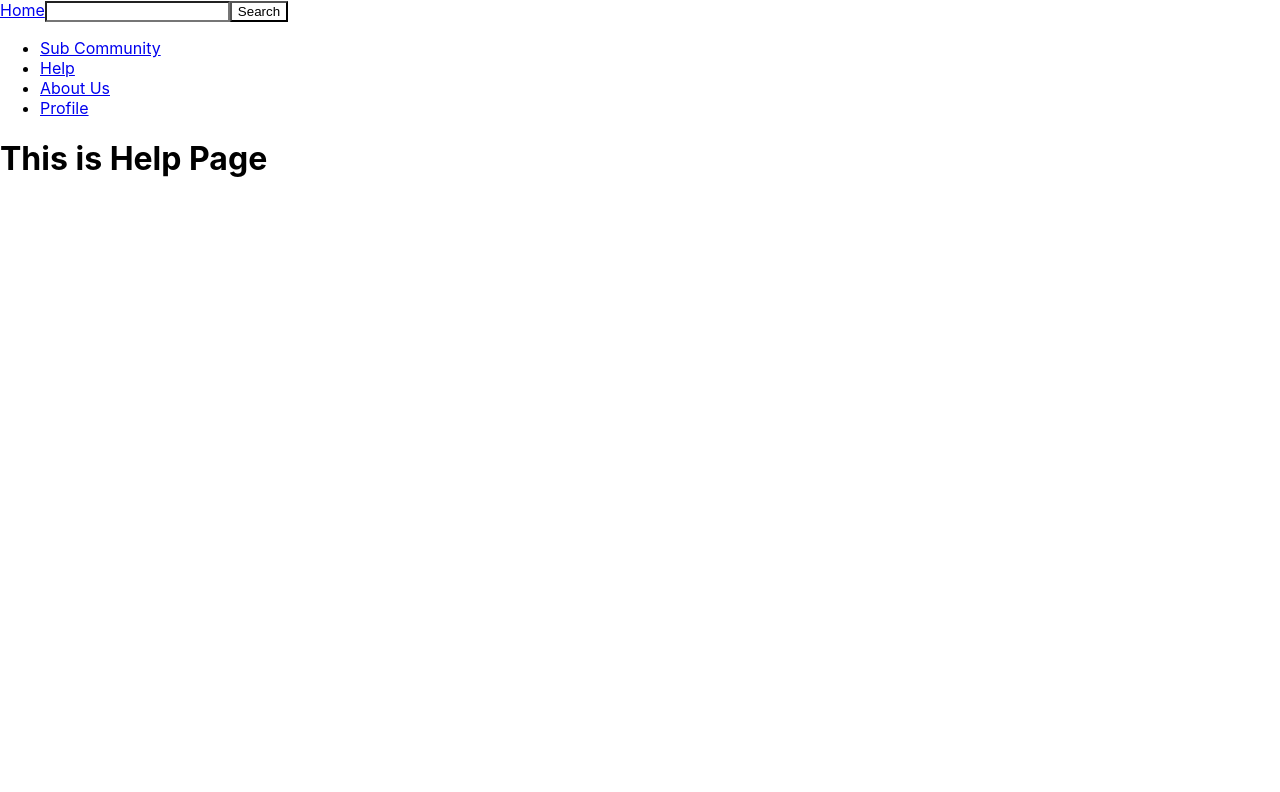
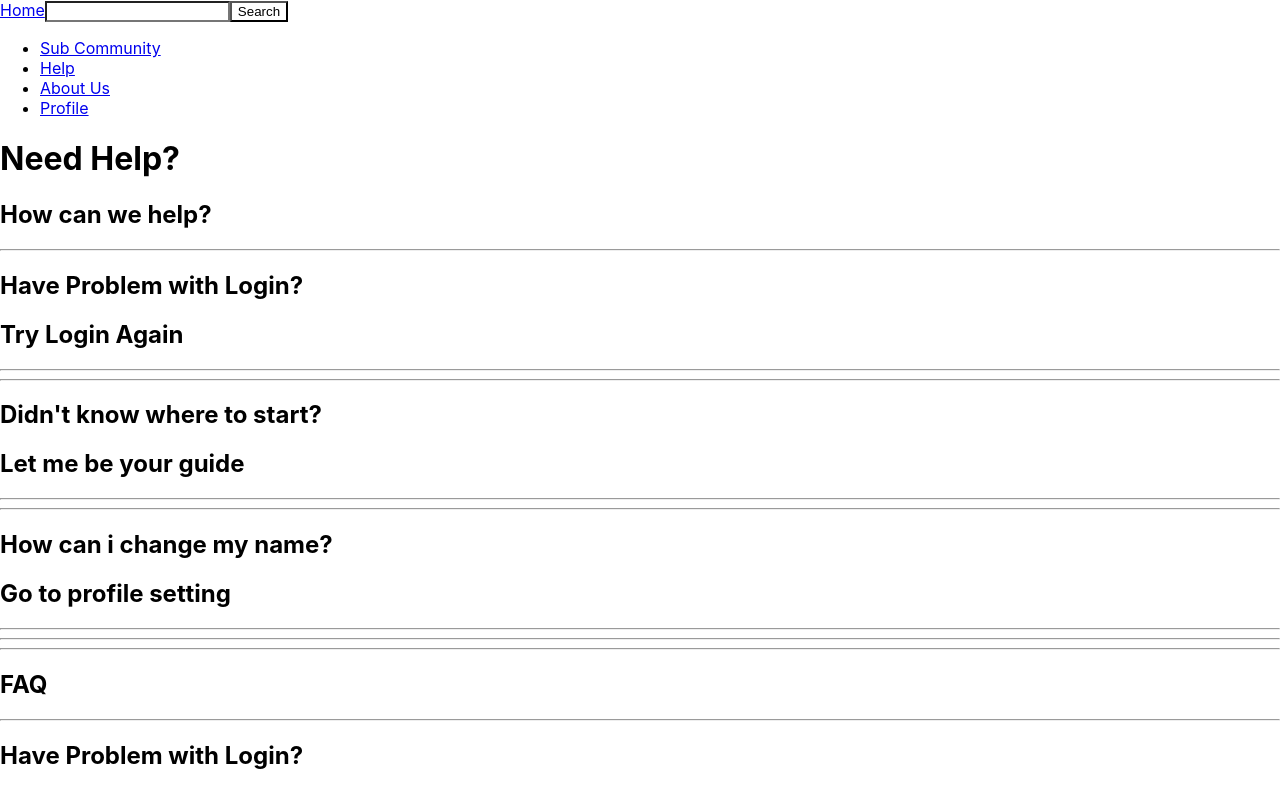
Before and after one commit to Tecivity/KDIT_Frontend_React, a React (Create React App) app: page /help in a window 1280 px wide. Shown: the top 792 px of the page. Built offline with nearby package versions, Linux system fonts and the light colour scheme.

Commit message:
All pages beginning components waiting for CSS

```diff
--- /dev/null
+++ b/src/components/HelpBox/index.js
@@ -0,0 +1,18 @@
+import './index.css';
+
+import React from 'react';
+
+const HelpBox = ({ question, answer }) => {
+	return (
+		<>
+			<div>
+				<hr />
+				<h2>{question}</h2>
+				<h2>{answer}</h2>
+				<hr />
+			</div>
+		</>
+	);
+};
+
+export default HelpBox;
--- /dev/null
+++ b/src/components/ProfileNavbar/index.js
@@ -0,0 +1,16 @@
+import './index.css';
+
+import React, { useState, useEffect } from 'react';
+import { Link } from 'react-router-dom';
+
+const ProfileNavbar = ({ menu }) => {
+	return (
+		<>
+			<div>
+				<Link to={menu.to}>{menu.text}</Link>
+			</div>
+		</>
+	);
+};
+
+export default ProfileNavbar;
--- /dev/null
+++ b/src/components/SideNavbar/index.js
@@ -0,0 +1,17 @@
+import './index.css';
+
+import React from 'react';
+
+const SideNavbar = () => {
+	return (
+		<>
+			<div>
+				<h1>This is Side Navbar</h1>
+				<h2>Trending</h2>
+				<h2>Sub-community Suggestions</h2>
+			</div>
+		</>
+	);
+};
+
+export default SideNavbar;
--- a/src/components/index.js
+++ b/src/components/index.js
@@ -1,9 +1,8 @@
-import Navbar from './Navbar'
-import Card from './Card'
-import Login from './Authen'
+import Navbar from './Navbar';
+import Card from './Card';
+import Login from './Authen';
+import SideNavbar from './SideNavbar';
+import HelpBox from './HelpBox';
+import ProfileNavbar from './ProfileNavbar';
 
-export {
-    Navbar,
-    Card,
-    Login
-}
+export { Navbar, Card, Login, SideNavbar, HelpBox, ProfileNavbar };
--- a/src/containers/AboutPage.js
+++ b/src/containers/AboutPage.js
@@ -1,12 +1,16 @@
 import React from 'react';
-import {Navbar} from '../components';
+import { Navbar } from '../components';
 
 const AboutPage = () => {
 	return (
 		<>
 			<Navbar />
 			<div>
-				<h1>This is About Us Page</h1>
+				<h1>Connect NSIT together</h1>
+				<h3>
+					Keddit is a home to many communities in KMITL, endless
+					conversation and authenic human connection.
+				</h3>
 			</div>
 		</>
 	);
--- a/src/containers/HelpPage.js
+++ b/src/containers/HelpPage.js
@@ -1,12 +1,65 @@
 import React from 'react';
-import {Navbar} from '../components';
+import { HelpBox, Navbar } from '../components';
 
 const HelpPage = () => {
+	//Data
+	const questions = [
+		{
+			question: 'Have Problem with Login?',
+			answer: 'Try Login Again',
+		},
+		{
+			question: "Didn't know where to start?",
+			answer: 'Let me be your guide',
+		},
+		{
+			question: 'How can i change my name?',
+			answer: 'Go to profile setting',
+		},
+	];
+
+	const FAQ = [
+		{
+			question: 'Have Problem with Login?',
+			answer: 'Try Login Again',
+		},
+		{
+			question: "Didn't know where to start?",
+			answer: 'Let me be your guide',
+		},
+		{
+			question: 'How can i change my name?',
+			answer: 'Go to profile setting',
+		},
+	];
+
 	return (
 		<>
 			<Navbar />
 			<div>
-				<h1>This is Help Page</h1>
+				<h1>Need Help?</h1>
+			</div>
+			<div>
+				<h2>How can we help?</h2>
+				{questions.map((question) => {
+					return (
+						<HelpBox
+							question={question.question}
+							answer={question.answer}
+						/>
+					);
+				})}
+				<hr />
+				<hr />
+				<h2>FAQ</h2>
+				{FAQ.map((question) => {
+					return (
+						<HelpBox
+							question={question.question}
+							answer={question.answer}
+						/>
+					);
+				})}
 			</div>
 		</>
 	);
--- a/src/containers/ProfilePage.js
+++ b/src/containers/ProfilePage.js
@@ -1,12 +1,39 @@
 import React from 'react';
-import {Navbar} from '../components';
+import { Navbar, ProfileNavbar } from '../components';
 
 const ProfilePage = () => {
+	//Data
+	const menus = [
+		{
+			to: '/profile',
+			text: 'Profile',
+		},
+		{
+			to: '/account',
+			text: 'Account',
+		},
+		{
+			to: '/safetyandprivacy',
+			text: 'Safety & Privacy',
+		},
+		{
+			to: '/subscription',
+			text: 'Subscription',
+		},
+		{
+			to: '/feedsetting',
+			text: 'Feed Setting',
+		},
+	];
+
 	return (
 		<>
 			<Navbar />
+			<hr />
 			<div>
-				<h1>This is Profile Page</h1>
+				{menus.map((menu) => {
+					return <ProfileNavbar menu={menu} />;
+				})}
 			</div>
 		</>
 	);
--- a/src/containers/homePage.js
+++ b/src/containers/homePage.js
@@ -1,5 +1,5 @@
 import React from 'react';
-import { Navbar, Card } from '../components';
+import { Navbar, Card, SideNavbar } from '../components';
 import { SessionApi } from '../hook/SessionApi';
 import { Link } from 'react-router-dom';
 
@@ -9,7 +9,7 @@ export default function HomePage() {
 		<div>
 			<Navbar />
 			<Card />
-			<h1>This is home page.</h1>
+			<SideNavbar />
 			<Link to="/auth" onClick={() => handleLogout()}>
 				<button className="create-button">Logout</button>
 			</Link>
```
Also changed, not shown: src/components/HelpBox/index.css (added), src/components/ProfileNavbar/index.css (added), src/components/SideNavbar/index.css (added).
